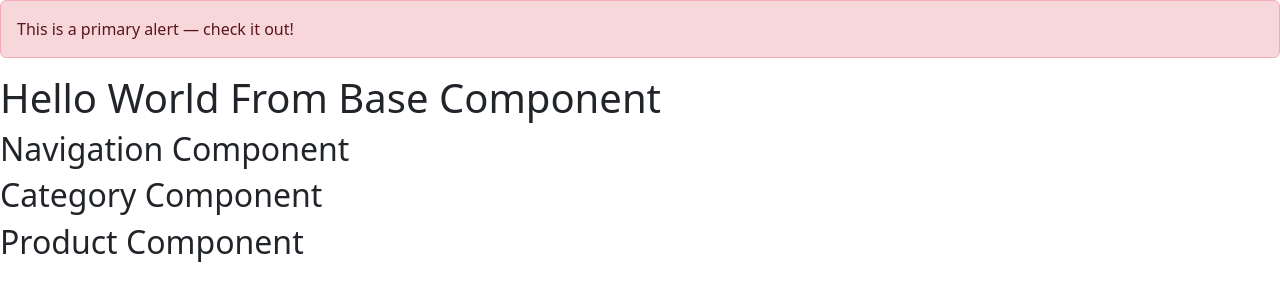
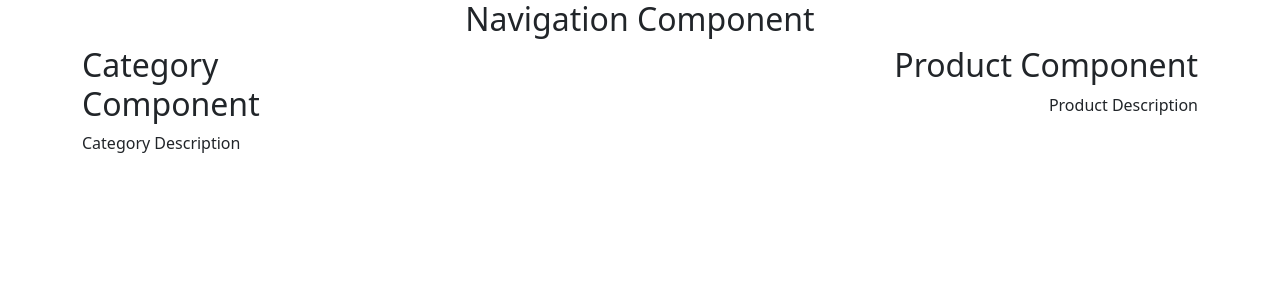
Before and after one commit to sabricakir/products_management_app_react, a React (Create React App) app: page / in a window 1280 px wide. Shown: the top 300 px of the page. Built offline with nearby package versions, Linux system fonts and the light colour scheme.

Commit message:
Update component props and styles

```diff
--- a/src/App.js
+++ b/src/App.js
@@ -2,20 +2,27 @@ import React from 'react';
 import Navigation from './Navigation';
 import Category from './Category';
 import Product from './Product';
-import { Alert } from 'reactstrap';
+import { Col, Container, Row } from 'reactstrap';
 
 function App() {
+  let categoryInfo = { title: "Category Component", desc: "Category Description" };
+  let productInfo = { title: "Product Component", desc: "Product Description" };
   return (
     <div>
-      <Alert color="danger">
-        This is a primary alert — check it out!
-      </Alert>
-
-      <h1>Hello World From Base Component</h1>
-      <Navigation />
-      <Category />
-      <Product />
-    </div>
+      <Container>
+        <Row>
+          <Navigation />
+        </Row>
+        <Row>
+          <Col xs="3">
+            <Category info={categoryInfo} />
+          </Col>
+          <Col xs="9">
+            <Product info={productInfo} />
+          </Col>
+        </Row>
+      </Container>
+    </div >
   );
 }
 
--- a/src/Category.js
+++ b/src/Category.js
@@ -3,8 +3,9 @@ import React, { Component } from 'react'
 export default class Category extends Component {
   render() {
     return (
-      <div>
-        <h2> Category Component </h2>
+      <div className='text-start'>
+        <h2> {this.props.info.title} </h2>
+        <p> {this.props.info.desc} </p>
       </div>
     )
   }
--- a/src/Navigation.js
+++ b/src/Navigation.js
@@ -3,7 +3,7 @@ import React, { Component } from 'react'
 export default class Navigation extends Component {
   render() {
     return (
-      <div>
+      <div className='text-center'>
         <h2> Navigation Component </h2>
       </div>
     )
--- a/src/Product.js
+++ b/src/Product.js
@@ -3,8 +3,9 @@ import React, { Component } from 'react'
 export default class Product extends Component {
   render() {
     return (
-      <div>
-        <h2> Product Component </h2>
+      <div className='text-end'>
+        <h2> {this.props.info.title} </h2>
+        <p> {this.props.info.desc} </p>
       </div>
     )
   }
```
